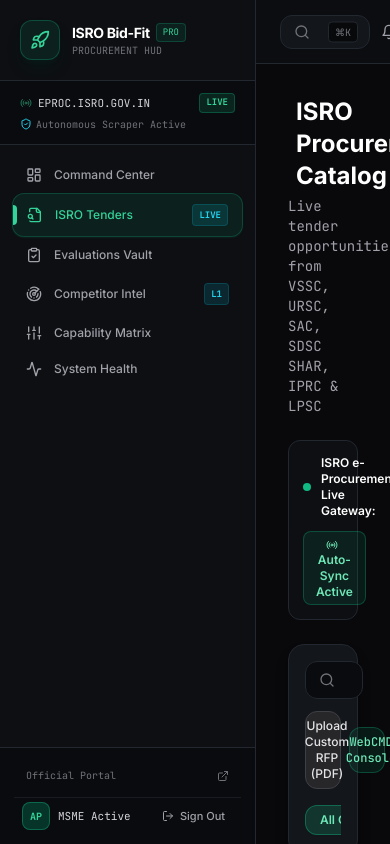
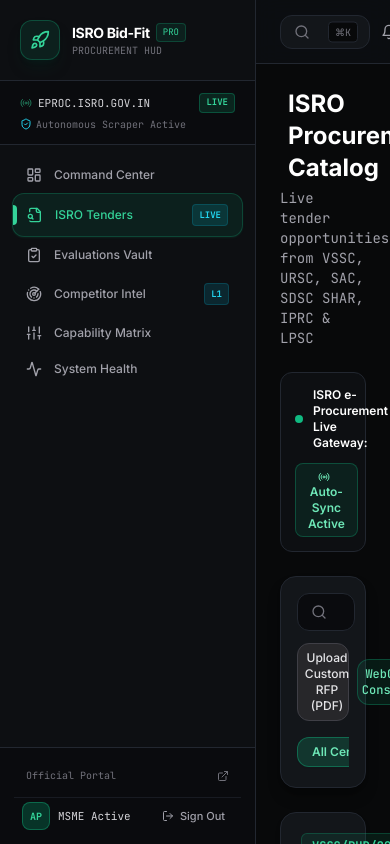
Before and after one commit to Ayushnot41/isro-bid-fit-scanner-enterprise, a Next.js app: page /tenders in a window 390 px wide. Shown: the top 844 px of the page. Built offline with nearby package versions, Linux system fonts and the light colour scheme.

Commit message:
fix(portal & layout): prevent createPortal on initial hydration in NotificationsModal and align protected layout

```diff
--- a/src/app/(protected)/layout.tsx
+++ b/src/app/(protected)/layout.tsx
@@ -1,5 +1,7 @@
 import { Sidebar } from "@/components/layout/sidebar";
 import { Header } from "@/components/layout/header";
+
+export const dynamic = "force-dynamic";
 
 export default function ProtectedLayout({
   children,
@@ -7,11 +9,11 @@
   children: React.ReactNode;
 }) {
   return (
-    <div className="min-h-screen bg-zinc-950">
+    <div className="min-h-screen bg-[#08090a] text-zinc-100 selection:bg-emerald-500/30">
       <Sidebar />
-      <div className="ml-64">
+      <div className="ml-64 flex flex-col min-h-screen">
         <Header />
-        <main className="p-8">{children}</main>
+        <main className="p-6 sm:p-8 flex-1">{children}</main>
       </div>
     </div>
   );
--- a/src/components/layout/notifications-modal.tsx
+++ b/src/components/layout/notifications-modal.tsx
@@ -216,12 +216,13 @@
     return n.category === activeTab;
   });
 
-  if (!mounted) return null;
+  if (!mounted || !isOpen || typeof document === "undefined" || !document.body) {
+    return null;
+  }
 
   const modalContent = (
     <AnimatePresence>
-      {isOpen && (
-        <div className="fixed inset-0 z-[100] flex items-start justify-end p-3 sm:p-6 pt-16 sm:pt-6 overflow-hidden pointer-events-auto">
+      <div className="fixed inset-0 z-[100] flex items-start justify-end p-3 sm:p-6 pt-16 sm:pt-6 overflow-hidden pointer-events-auto">
           {/* Pure Dark Backdrop Overlay - Zero GPU Blur Latency */}
           <motion.div
             initial={{ opacity: 0 }}
@@ -685,7 +686,6 @@
             </div>
           </motion.div>
         </div>
-      )}
     </AnimatePresence>
   );
 
```
